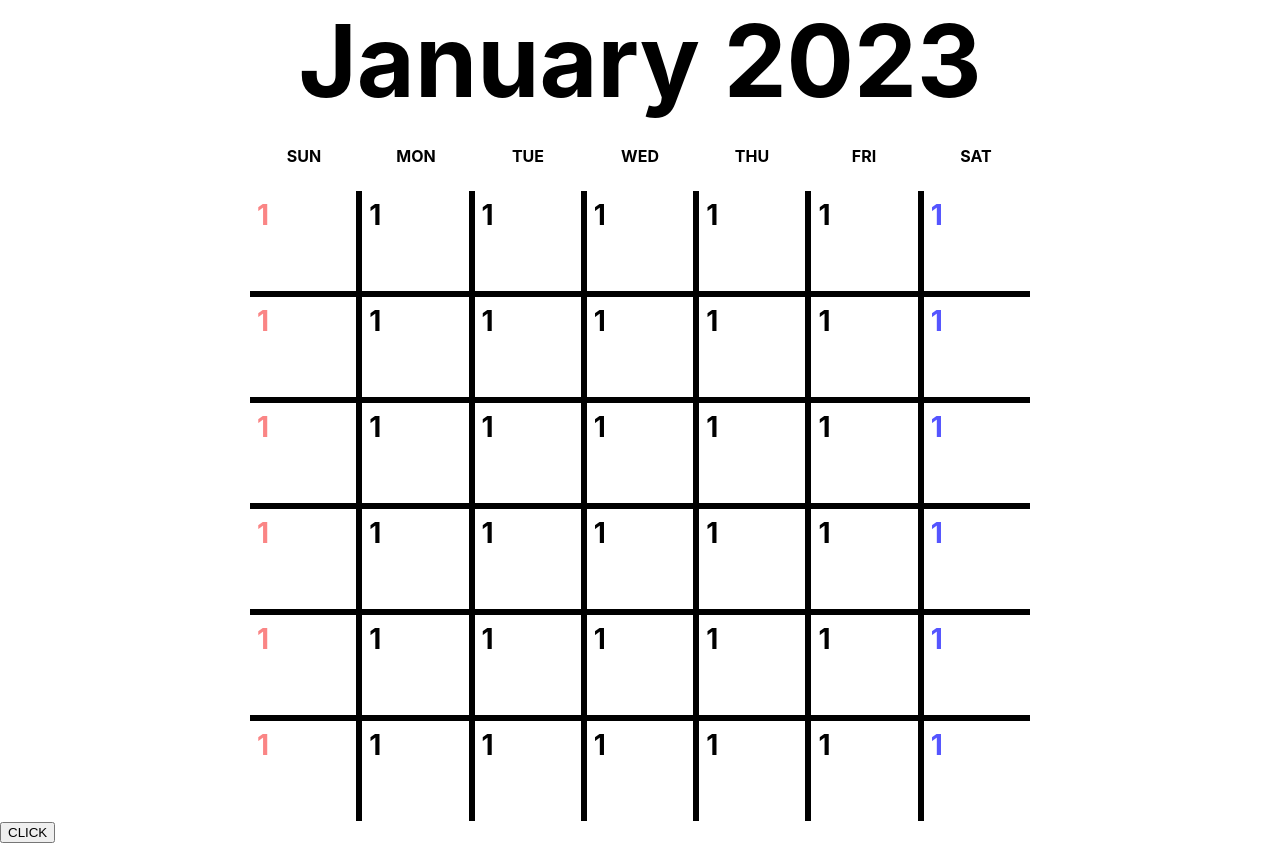
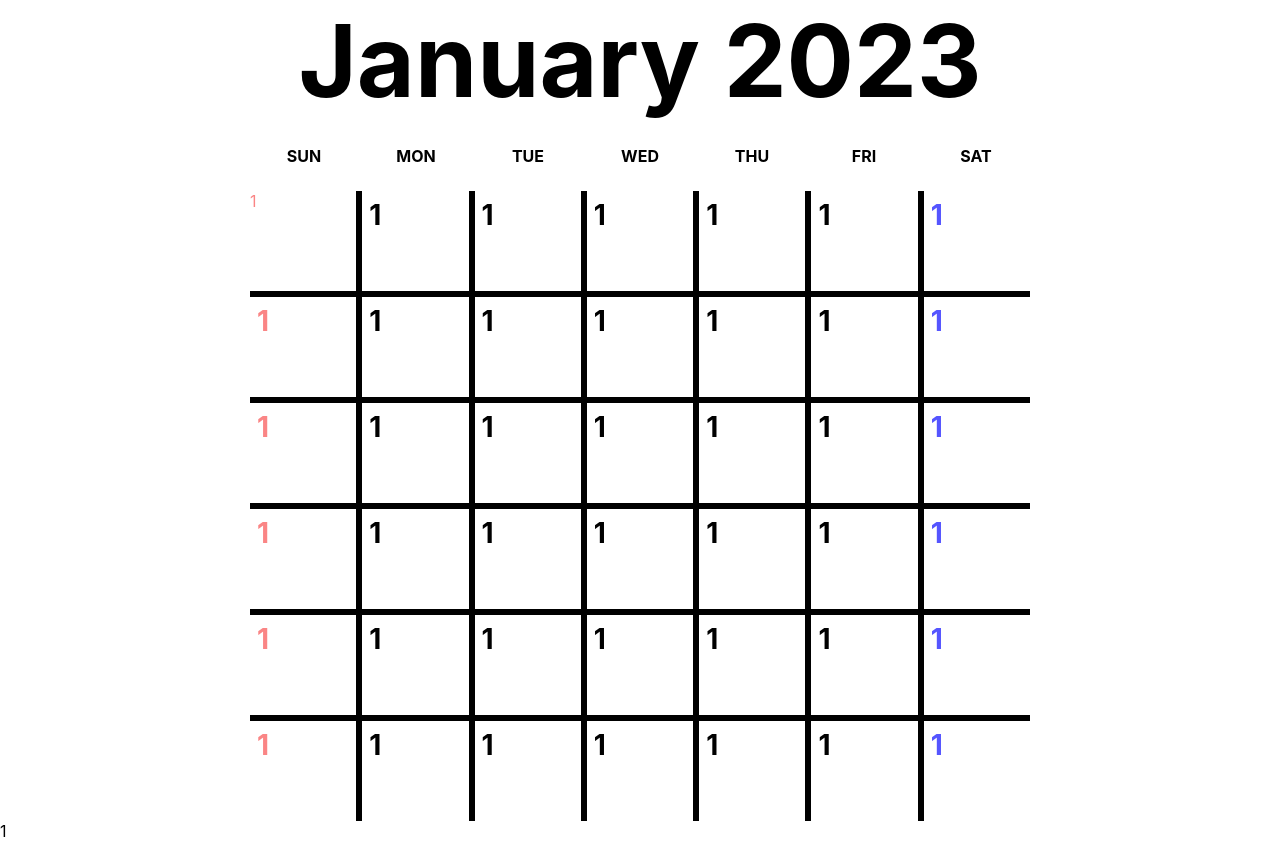
Before and after one commit to UlsanBigDev/ChunMa, a React (Create React App) app: page / in a window 1280 px wide. Built offline with nearby package versions, Linux system fonts and the light colour scheme.

Commit message:
Modal in Home

```diff
--- a/src/App.tsx
+++ b/src/App.tsx
@@ -1,5 +1,4 @@
 import React, {useState} from 'react';
-import logo from './logo.svg';
 import './App.css';
 import Modal from './page/Modal';
 
@@ -11,7 +10,7 @@ function App() {
   return (
     <div className='content'>
       <Home/>
-      <Modal component={<DayInfo/>} width={300} height={400}/>
+      <Modal component={<DayInfo/>} width={300} height={400} day={1}/>
     </div>
   );
 }
--- a/src/page/Home.tsx
+++ b/src/page/Home.tsx
@@ -1,5 +1,6 @@
-import React from 'react';
-import logo from './logo.svg';
+import React, { Component } from 'react';
+import Modal from '../page/Modal';
+import DayInfo from '../component/DayInfo';
 
 function Home() {
   return (
@@ -18,7 +19,7 @@ function Home() {
       </div>
       <div className='calendar'>
         <div className='calendar-week'>
-            <div className='day'><p>1</p></div>
+            <div className='day'><Modal component={<DayInfo/>} width={300} height={400} day={1}/></div>
             <div className='day'><p>1</p></div>
             <div className='day'><p>1</p></div>
             <div className='day'><p>1</p></div>
--- a/src/page/Modal.tsx
+++ b/src/page/Modal.tsx
@@ -4,6 +4,7 @@ interface IModal {
     component : React.ReactNode;
     width : number;
     height : number;
+    day : number;
 }
 
 function Modal(props : IModal) {
@@ -14,7 +15,7 @@ function Modal(props : IModal) {
 
     return (
         <div>
-            <button onClick={toggleModal}>CLICK</button>
+            <div onClick={toggleModal}>{props.day}</div>
 
             {isModal && (
                 <div className='Modal-container'>
```
